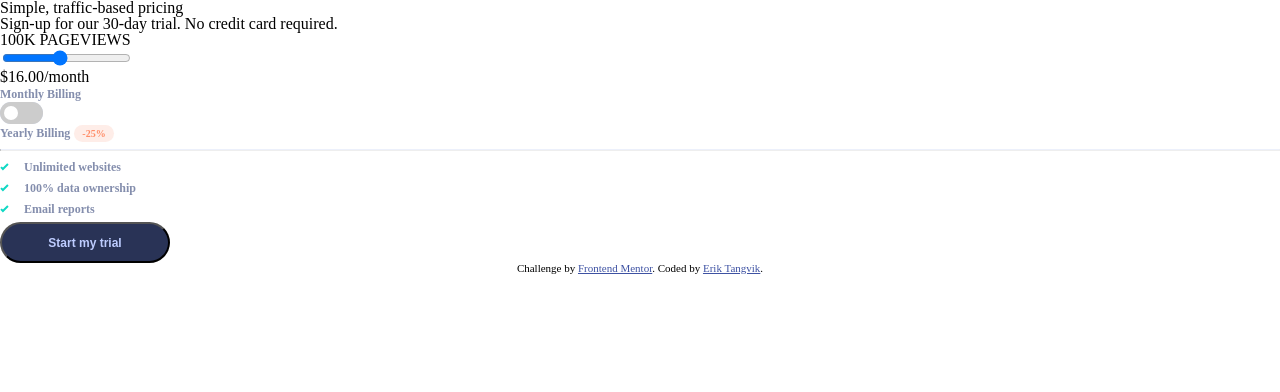
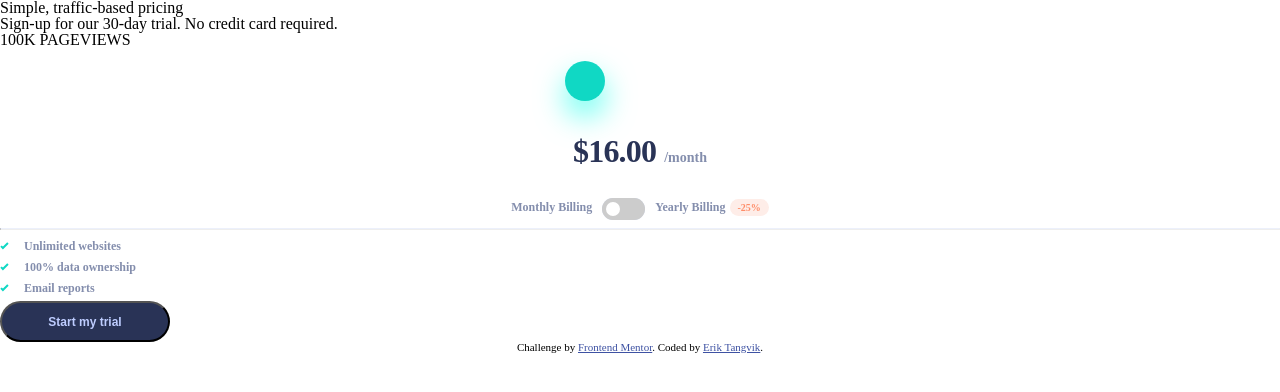
Before and after one commit to Etang131/interactive-pricing-component, a plain HTML site: page index.html in a window 1280 px wide. Drawn offline with Linux system fonts and the light colour scheme.

Commit message:
added styles for billing toggle, price amount and some for slider

```diff
--- a/css/main.css
+++ b/css/main.css
@@ -1,3 +1,96 @@
+/*price slider*/
+.slideContainer {
+  margin-top: 25px;
+  text-align: center;
+}
+
+input[type="range"] {
+  -webkit-appearance: none; /* Hides the slider so that custom slider can be made */
+  width: 80%; /* Specific width is required for Firefox. */
+  background: transparent; /* Otherwise white in Chrome */
+}
+
+input[type="range"]::-webkit-slider-thumb {
+  -webkit-appearance: none;
+}
+
+input[type="range"]:focus {
+  outline: none; /* Removes the blue border. You should probably do some kind of focus styling for accessibility reasons though. */
+}
+
+input[type="range"]::-ms-track {
+  width: 100%;
+  cursor: pointer;
+  /* Hides the slider so custom styles can be added */
+  background: transparent;
+  border-color: transparent;
+  color: transparent;
+}
+
+/*styles for the thumb*/
+/* Special styling for WebKit/Blink */
+input[type="range"]::-webkit-slider-thumb {
+  -webkit-appearance: none;
+  border: none;
+  box-shadow: 0px 15px 30px rgba(0, 255, 231, 0.6);
+  height: 40px;
+  width: 40px;
+  border-radius: 20px;
+  background: #10d8c4;
+  cursor: pointer;
+  margin-top: -14px; /* You need to specify a margin in Chrome, but in Firefox and IE it is automatic */
+}
+
+/* All the same stuff for Firefox */
+input[type="range"]::-moz-range-thumb {
+  box-shadow: 0px 15px 30px rgba(0, 255, 231, 0.6);
+  border: none;
+  height: 40px;
+  width: 40px;
+  border-radius: 20px;
+  background: #10d8c4;
+  cursor: pointer;
+}
+
+/* All the same stuff for IE */
+input[type="range"]::-ms-thumb {
+  box-shadow: 0px 15px 30px rgba(0, 255, 231, 0.6);
+  border: none;
+  height: 40px;
+  width: 40px;
+  border-radius: 20px;
+  background: #10d8c4;
+  cursor: pointer;
+}
+
+#chargeAmount {
+  color: #293356;
+  font-size: 2rem;
+  font-weight: 800;
+  line-height: 2.75rem;
+  letter-spacing: -0.8px;
+  margin-right: 8px;
+}
+
+.monthTitle {
+  font-weight: 600;
+  font-size: 0.875rem;
+  line-height: 1.1875rem;
+  text-align: center;
+  color: #848ead;
+  margin: 25px auto;
+}
+
+#billingToggle {
+  display: flex;
+  justify-content: center;
+  flex-direction: row;
+}
+
+#switch {
+  margin: 0 10px;
+}
+
 #monthly,
 #yearly {
   color: #848ead;
```
